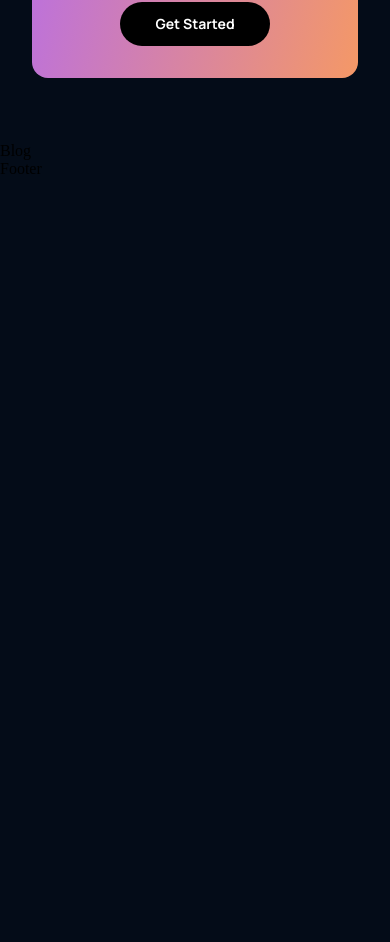
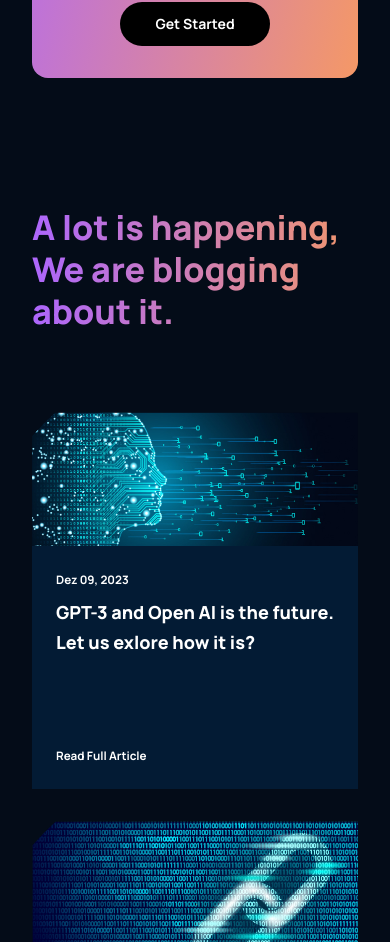
Before and after one commit to marcelosbrito/future-drive, a React (Create React App) app: page / in a window 390 px wide. Shown: the part 4448-5390 px from the top of the page. Before the commit the page ends 4626 px from the top, so only its background shows below. Built offline with nearby package versions, Linux system fonts and the light colour scheme.

Commit message:
feat: blog/article section

```diff
--- a/src/components/article/Article.jsx
+++ b/src/components/article/Article.jsx
@@ -1,9 +1,20 @@
 import React from 'react'
 import './article.css'
 
-const Article = () => {
+const Article = ({ imgURL, date, title }) => {
   return (
-    <div>Article</div>
+    <div className='fd__blog-container_article'>
+      <div className='fd__blog-container_article-image'>
+        <img src={imgURL} alt='blog'  />
+      </div>
+      <div className='fd__blog-container_article-content'>
+        <div>
+          <p>{date}</p>
+          <h3>{title}</h3>
+        </div>
+        <p>Read Full Article</p>
+      </div>
+    </div>
   )
 }
 
--- a/src/components/article/article.css
+++ b/src/components/article/article.css
@@ -0,0 +1,58 @@
+.fd__blog-container_article {
+    width: 100%;
+    height: 100%;
+
+    display: flex;
+    flex-direction: column;
+    background: var(--color-footer);
+}
+
+.fd__blog-container_article-image {
+  width: 100%;
+  height: 100%;
+  background: var(--color-bg);
+}
+
+.fd__blog-container_article-image img {
+  width: 100%;
+  height: 100%;
+}
+
+.fd__blog-container_article-content {
+  display: flex;
+  flex-direction: column;
+  justify-content: space-between;
+
+  padding: 1rem 1.5rem;
+  height: 100%;
+}
+
+.fd__blog-container_article-content p {
+  font-family: var(--font-family);
+  font-size: 11.65px;
+  font-weight: 700;
+  line-height: 35px;
+  color: #fff;
+}
+
+.fd__blog-container_article-content h3 {
+  font-family: var(--font-family);
+  font-size: 25.11px;
+  font-weight: 800;
+  line-height: 30.30px;
+  color: #fff;
+  margin-bottom: 5rem;
+  cursor: pointer;
+}
+
+.fd__blog-container_article-content p:last-child {
+  cursor: pointer;
+}
+
+
+@media screen and (max-width: 550px) {
+  .fd__blog-container_article-content h3 {
+    font-size: 18px;
+    line-height: 25p;
+  }
+}
--- a/src/containers/blog/Blog.jsx
+++ b/src/containers/blog/Blog.jsx
@@ -1,9 +1,26 @@
-import React from 'react'
-import './blog.css'
+import React from 'react';
+import { Article } from '../../components';
+import { blog01, blog02, blog03, blog04, blog05 } from './imports'
+import './blog.css';
 
 const Blog = () => {
   return (
-    <div>Blog</div>
+    <div className='fd__blog section__padding' id="blog">
+      <div className='fd__blog-heading'>
+        <h1 className='gradient__text'>A lot is happening, <br />We are blogging about it.</h1>
+      </div>
+      <div className='fd__blog-container'>
+        <div className='fd__blog-container_groupA'>
+          <Article imgURL={blog01} date='Dez 09, 2023' title='GPT-3 and Open  AI is the future. Let us exlore how it is?' />
+        </div>
+        <div className='fd__blog-container_groupB'>
+          <Article imgURL={blog02} date='Dez 09, 2023' title='GPT-3 and Open  AI is the future. Let us exlore how it is?' />
+          <Article imgURL={blog03} date='Dez 09, 2023' title='GPT-3 and Open  AI is the future. Let us exlore how it is?' />
+          <Article imgURL={blog04} date='Dez 09, 2023' title='GPT-3 and Open  AI is the future. Let us exlore how it is?' />
+          <Article imgURL={blog05} date='Dez 09, 2023' title='GPT-3 and Open  AI is the future. Let us exlore how it is?' />
+        </div>
+      </div>
+    </div>
   )
 }
 
--- a/src/containers/blog/blog.css
+++ b/src/containers/blog/blog.css
@@ -0,0 +1,75 @@
+.fd__blog {
+  display: flex;
+  flex-direction: column;
+}
+
+.fd__blog-heading {
+  width: 100%;
+  text-align: left;
+  margin-bottom: 5rem;
+}
+
+.fd__blog-heading h1 {
+  font-size: 62px;
+  line-height: 75px;
+  font-family: var(--font-family);
+  font-weight: 800;
+}
+
+.fd__blog-container {
+  display: flex;
+  flex-direction: row;
+}
+
+.fd__blog-container_groupA {
+  flex: 0.75;
+  margin-right: 2rem;
+}
+
+.fd__blog-container_groupB {
+  flex: 1;
+  display: grid;
+  grid-template-columns: repeat(2, 1fr);
+  grid-gap: 2rem;
+}
+
+@media screen and (max-width: 990px) {
+  .fd__blog-container {
+    flex-direction: column-reverse;
+  }
+
+
+  .fd__blog-container_groupA {
+    margin: 2rem 0;
+  }
+
+  .fd__blog-container_groupA .fd__blog-container_article {
+    width: 48%;
+  }
+
+  .fd__blog-container_groupA .fd__blog-container_article-image {
+    height: 250px;
+  }
+}
+
+@media screen and (max-width: 700px) {
+  .fd__blog-container_groupB {
+    grid-template-columns: repeat(1, 1fr);
+  }
+
+  .fd__blog-container_groupA .fd__blog-container_article {
+    width: 100%;
+  }
+
+  .fd__blog-heading h1 {
+    font-size: 46px;
+    line-height: 52px;
+  }
+}
+
+@media screen and (max-width: 550px) {
+  .fd__blog-heading h1 {
+    font-size: 34px;
+    line-height: 42px;
+  }
+}
--- /dev/null
+++ b/src/containers/blog/imports.js
@@ -0,0 +1,7 @@
+import blog01 from "../../assets/blog01.png";
+import blog02 from "../../assets/blog02.png";
+import blog03 from "../../assets/blog03.png";
+import blog04 from "../../assets/blog04.png";
+import blog05 from "../../assets/blog05.png";
+
+export { blog01, blog02, blog03, blog04, blog05 };
```
